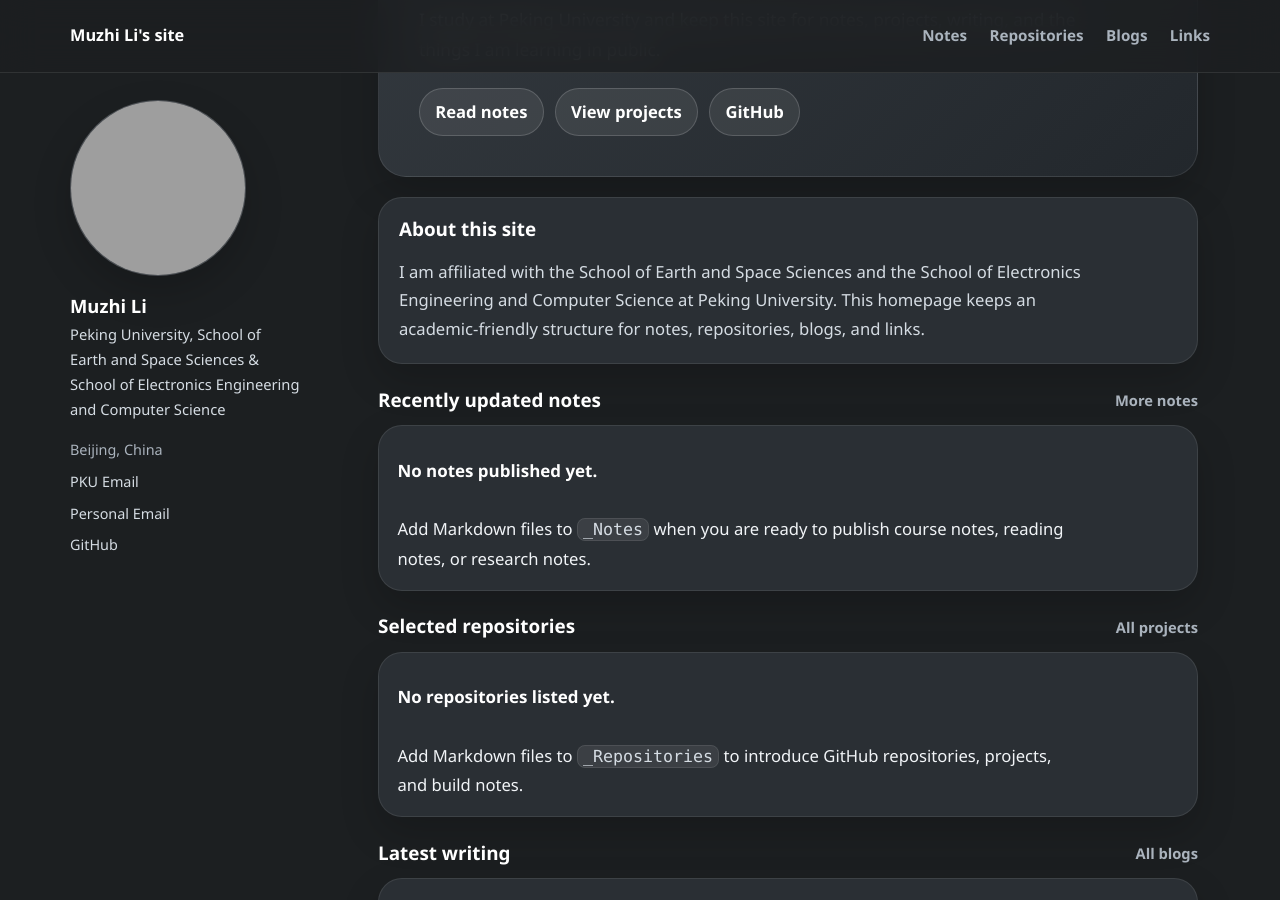
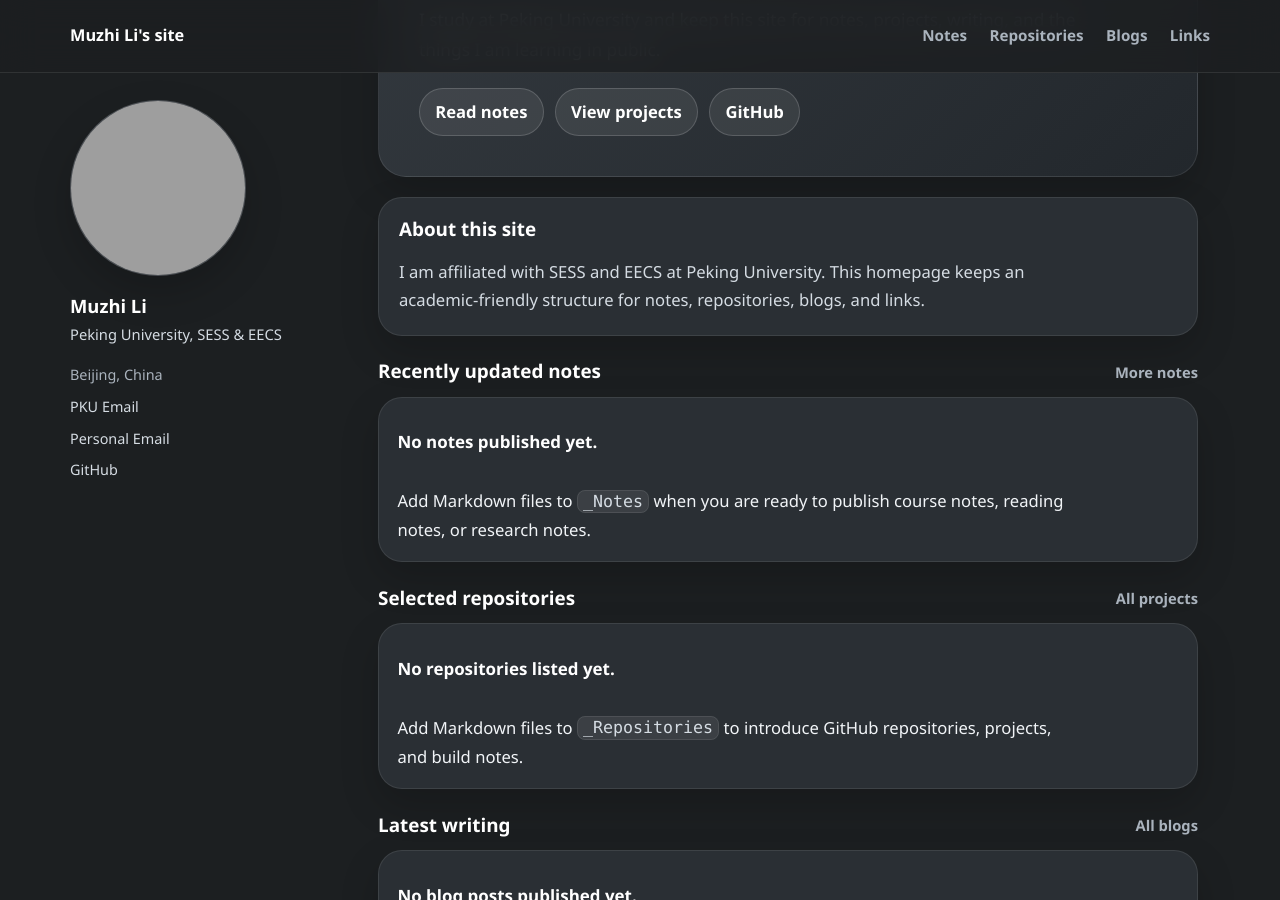
Before and after one commit to GabrielMu2006/GabrielMu2006.github.io, a Jekyll site: the page built from _pages/about.md, in a window 1280 px wide and 900 px high, scrolled down 369 px. Built offline with Jekyll 4.4.1, drawn with Linux system fonts in a browser that asks for light colours; grey boxes are pictures that could not be loaded.

Commit message:
Use school abbreviations

```diff
--- a/_config.yml
+++ b/_config.yml
@@ -23,7 +23,7 @@ analytics:
 author:
   name: "Muzhi Li"
   avatar: "https://avatars.githubusercontent.com/u/210809689?v=4"
-  bio: "Peking University, School of Earth and Space Sciences & School of Electronics Engineering and Computer Science"
+  bio: "Peking University, SESS & EECS"
   location: "Beijing, China"
   email: "limuzhi2006@stu.pku.edu.cn"
   email_alt: "limuzhi2006@163.com"
--- a/_pages/about.md
+++ b/_pages/about.md
@@ -19,7 +19,7 @@ hide_title: true
 
 <section class="home-panel home-panel--intro">
   <h2>About this site</h2>
-  <p>I am affiliated with the School of Earth and Space Sciences and the School of Electronics Engineering and Computer Science at Peking University. This homepage keeps an academic-friendly structure for notes, repositories, blogs, and links.</p>
+  <p>I am affiliated with SESS and EECS at Peking University. This homepage keeps an academic-friendly structure for notes, repositories, blogs, and links.</p>
 </section>
 
 <section class="home-section">
```
